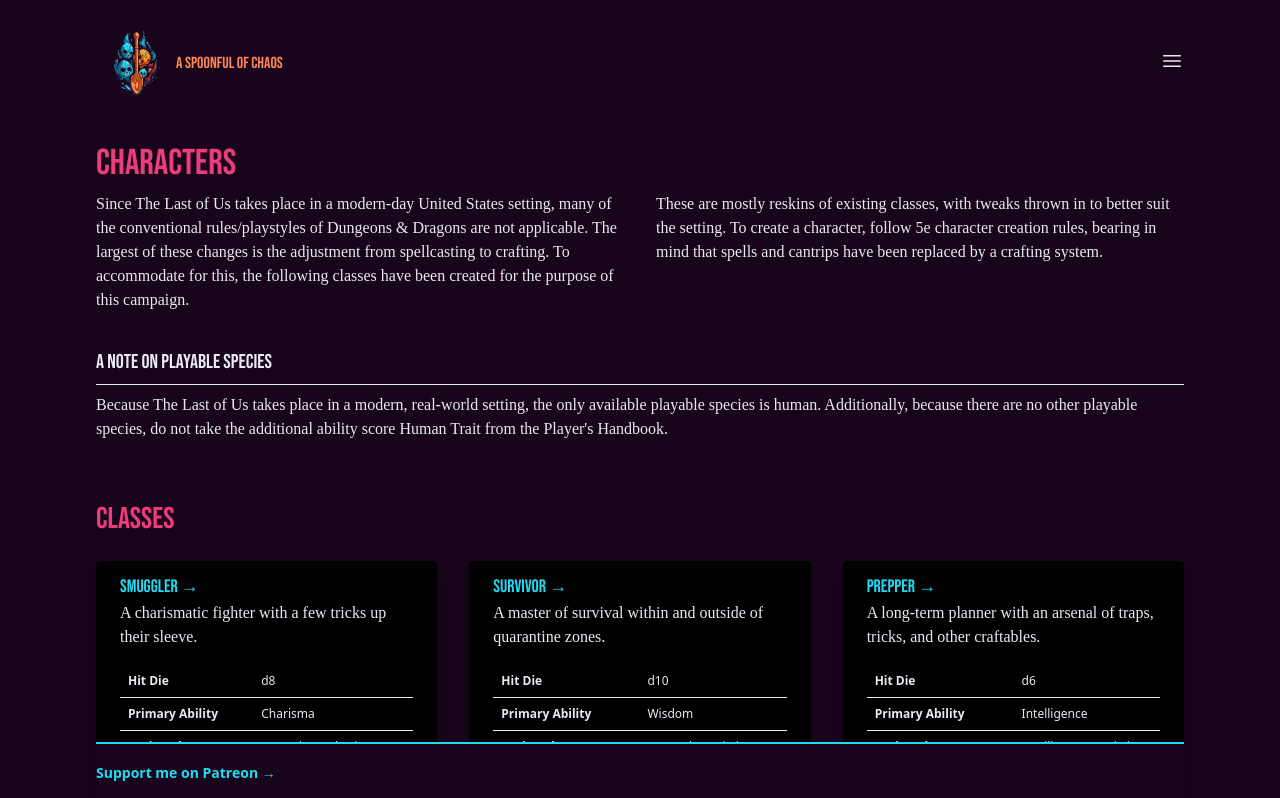
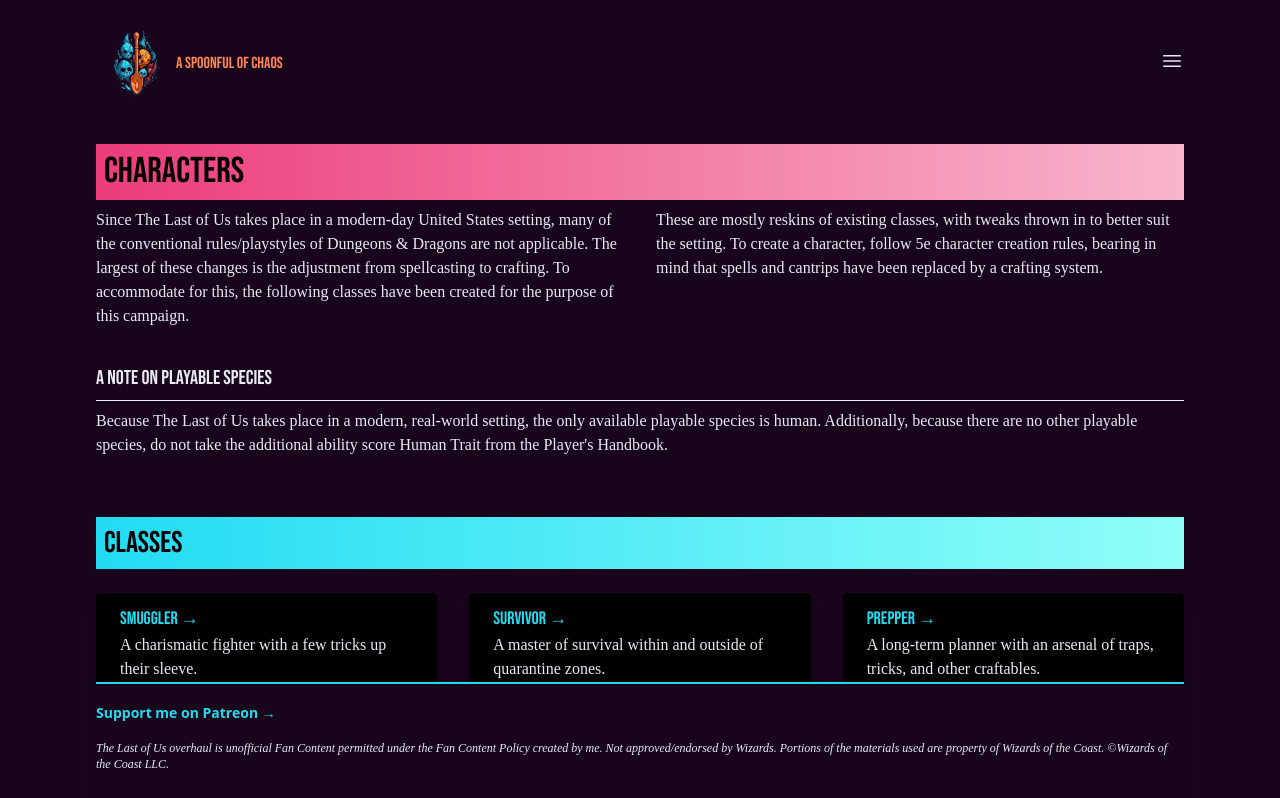
Before and after one commit to spoonful-of-chaos/spoonful-of-chaos, a Next.js app: page /lou5e/characters in a window 1280 px wide. Shown: the top 798 px of the page. Built offline with nearby package versions, Linux system fonts and the light colour scheme; a web font is replaced by a local one.

Commit message:
updates to footer for fan content policy

```diff
--- a/src/layouts/Footer.tsx
+++ b/src/layouts/Footer.tsx
@@ -7,6 +7,7 @@ export const Footer = () => {
         <Link href="https://www.patreon.com/SpoonfulofChaos" target="_blank" className="text-sm font-semibold text-moonstone hover:text-spoon">
           Support me on Patreon <span aria-hidden="true">→</span>
         </Link>
+        <p className="text-xs italic mt-4">The Last of Us overhaul is unofficial Fan Content permitted under the Fan Content Policy created by me. Not approved/endorsed by Wizards. Portions of the materials used are property of Wizards of the Coast. ©Wizards of the Coast LLC.</p>
       </footer>
   )
 }
--- a/src/pages/lou5e/characters.tsx
+++ b/src/pages/lou5e/characters.tsx
@@ -5,7 +5,7 @@ import Link from "next/link";
 const Characters = () => {
   return (
     <>
-      <h1 className="mb-2">Characters</h1>
+      <h1 className="mb-2 reverse-spoon">Characters</h1>
       <div className="md:grid md:grid-cols-2 md:gap-8">
         <p>
           Since The Last of Us takes place in a modern-day United States setting, many of the conventional rules/playstyles of Dungeons & Dragons are not applicable. The largest of these changes is the adjustment from spellcasting to crafting. To accommodate for this, the following classes have been created for the purpose of this campaign.
@@ -16,7 +16,7 @@ const Characters = () => {
       </div>
       <h4 className="mt-6">A Note on Playable Species</h4>
       <p>Because <span className="italics">The Last of Us</span> takes place in a modern, real-world setting, the only available playable species is human. Additionally, because there are no other playable species, do not take the additional ability score Human Trait from the Player&apos;s Handbook.</p>
-      <h2 className="mt-12">Classes</h2>
+      <h2 className="mt-12 reverse-moon">Classes</h2>
       <div className="flex flex-col mt-4 md:grid md:grid-cols-3 md:gap-8">
         {Object.keys(classes)?.map((c: string, i: number) => (
           <Card key={`class-${c}-${i}`}>
```
